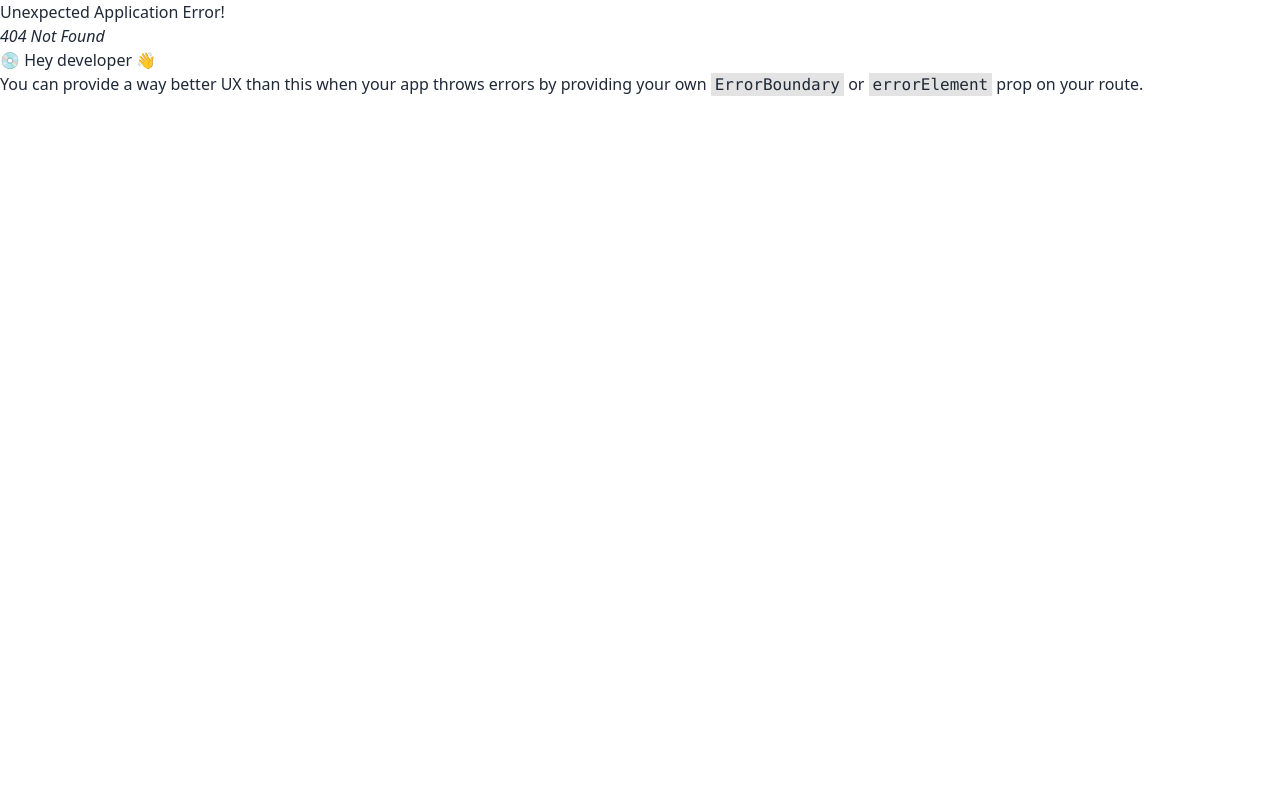
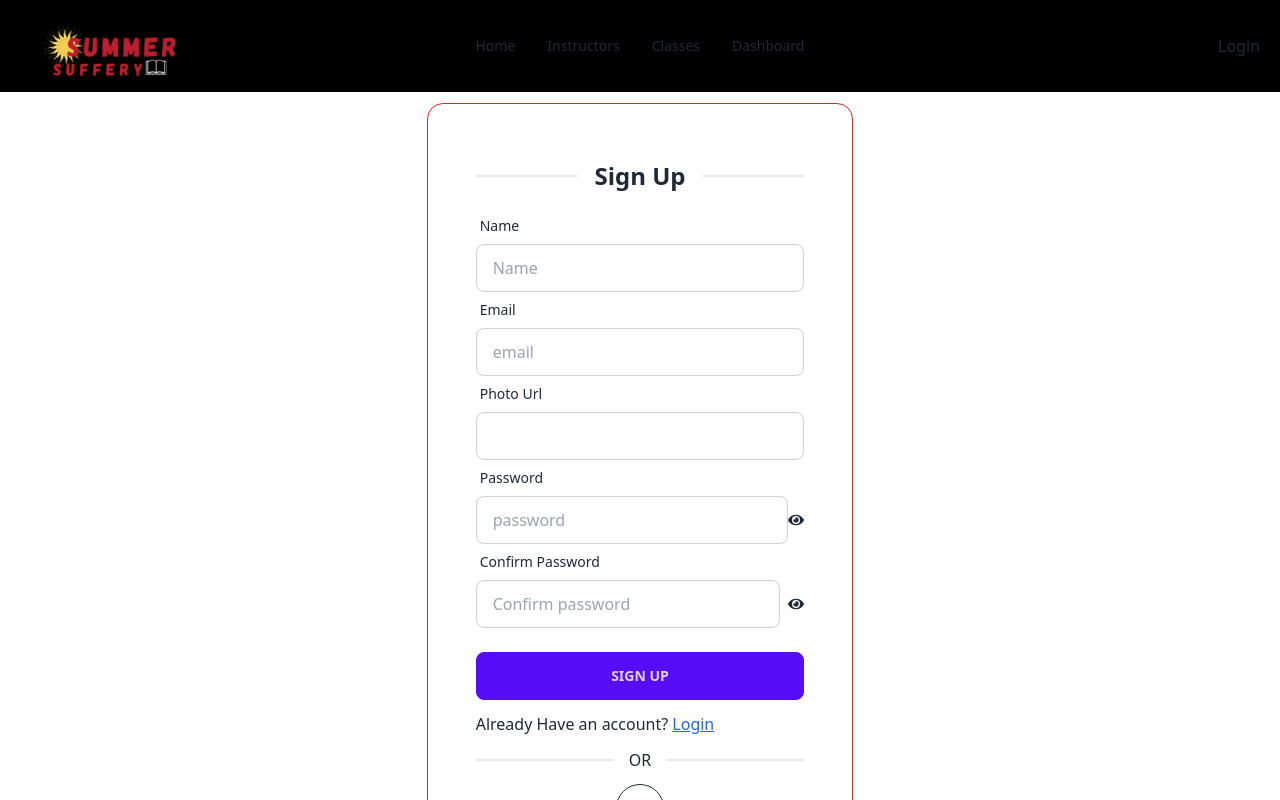
Before and after one commit to toufiqulislamtanmoy/summer-suffery-client, a React (Vite) app: page /signup in a window 1280 px wide. Before the commit this address had no page. Shown: the top 800 px of the page. Built offline with nearby package versions, Linux system fonts and the light colour scheme.

Commit message:
login and signup page validation done using react from hook

```diff
--- a/package.json
+++ b/package.json
@@ -15,6 +15,7 @@
     "match-sorter": "^6.3.1",
     "react": "^18.2.0",
     "react-dom": "^18.2.0",
+    "react-hook-form": "^7.44.3",
     "react-icons": "^4.9.0",
     "react-router-dom": "^6.11.2",
     "sort-by": "^1.2.0"
--- a/src/Pages/Login/Login.jsx
+++ b/src/Pages/Login/Login.jsx
@@ -1,8 +1,60 @@
+import { useForm } from "react-hook-form";
+import { Link } from "react-router-dom";
+import { FaEye, FaEyeSlash } from 'react-icons/fa';
+import { useState } from "react";
+import SocialLogin from "../Shared/SocialLogin/SocialLogin";
+const Login = () => {
+    const { register, handleSubmit, reset, formState: { errors } } = useForm();
+    const [showPassword, setShowPassword] = useState(false);
+    const onSubmit = data => {
+        console.log(data)
+    };
+    return (
+        <div className="hero min-h-screen ">
+            <div className="my-36 lg:my-0 hero-content flex-col lg:flex-row-reverse border border-red-600 rounded-2xl glass-bg lg:w-1/3">
+                {/* <div className="w-2/3 ">
+                    <Lottie animationData=""></Lottie>
+                </div> */}
+                <div className="card-body w-full rounded-3xl ">
+                    <div className="divider text-2xl font-bold">Login</div>
+                    <form onSubmit={handleSubmit(onSubmit)}>
 
-const Login = () => {
-    return (
-        <div>
-            Login
+                        <div className="form-control">
+                            <label className="label">
+                                <span className="label-text">Email</span>
+                            </label>
+                            <input type="email" {...register("email", { required: true })}
+                                placeholder="email" className="input input-bordered" />
+
+                            {errors.email && <span className="text-red-500">Email can not be empty</span>}
+                        </div>
+
+                        <div className="form-control">
+                            <label className="label">
+                                <span className="label-text">Password</span>
+                            </label>
+                            <div className="flex gap-2">
+                                <input type={showPassword ? "text" : "password"}
+                                    {...register("password", {
+                                        required: true,
+                                    })} placeholder="password" className="input input-bordered w-full" />
+                                <button type="button" onClick={() => setShowPassword(!showPassword)}>
+                                    {showPassword ? <FaEyeSlash /> : <FaEye />}
+                                </button>
+                            </div>
+                            {errors.password?.type === 'required' && <span className="text-red-500">Password can not be empty</span>}
+                        </div>
+
+                        <div className="form-control mt-6">
+                            <button className="btn btn-primary">Login</button>
+                        </div>
+
+                        <p className="mt-3 space-x-2">Already Have an account? <Link className="text-blue-600 underline" to="/signup">Sign Up</Link></p>
+
+                        <SocialLogin/>
+                    </form>
+                </div>
+            </div>
         </div>
     );
 };
--- /dev/null
+++ b/src/Pages/Shared/SocialLogin/SocialLogin.jsx
@@ -0,0 +1,16 @@
+import { FaGoogle } from "react-icons/fa";
+
+const SocialLogin = () => {
+    return (
+        <div>
+        <div className="divider">OR</div>
+        <div className="text-center ">
+            <button className="btn btn-outline btn-circle hover:bg-gray-400">
+                <FaGoogle/>
+            </button>
+        </div>
+    </div>
+    );
+};
+
+export default SocialLogin;
--- a/src/Pages/Signup/Signup.jsx
+++ b/src/Pages/Signup/Signup.jsx
@@ -1,8 +1,106 @@
+import { useState } from "react";
+import { useForm } from "react-hook-form";
+import { Link } from "react-router-dom";
+import SocialLogin from "../Shared/SocialLogin/SocialLogin";
+import { FaEye, FaEyeSlash } from "react-icons/fa";
+
 
 const Signup = () => {
+    const { register, handleSubmit, reset, watch, formState: { errors } } = useForm();
+    const [showPassword, setShowPassword] = useState(false);
+    const [showCnfPassword, setShowCnfPassword] = useState(false);
+    const password = watch("password");
+    const onSubmit = data => {
+        console.log(data)
+    };
     return (
-        <div>
-            Sign up
+        <div className="hero min-h-screen ">
+            <div className="my-36 lg:my-0 hero-content flex-col lg:flex-row-reverse border border-red-600 rounded-2xl glass-bg lg:w-1/3">
+                {/* <div className="w-2/3 ">
+                    <Lottie animationData=""></Lottie>
+                </div> */}
+                <div className="card-body w-full rounded-3xl ">
+                    <div className="divider text-2xl font-bold">Sign Up</div>
+                    <form onSubmit={handleSubmit(onSubmit)}>
+                        <div className="form-control">
+                            <label className="label">
+                                <span className="label-text">Name</span>
+                            </label>
+                            <input type="text" {...register("name", { required: true })} placeholder="Name" className="input input-bordered" />
+                            {errors.name && <span className="text-red-500">This field is required</span>}
+                        </div>
+                        <div className="form-control">
+                            <label className="label">
+                                <span className="label-text">Email</span>
+                            </label>
+                            <input type="email" {...register("email", { required: true })} placeholder="email" className="input input-bordered" />
+                            {errors.email && <span className="text-red-500">This field is required</span>}
+                        </div>
+                        <div className="form-control">
+                            <label className="label">
+                                <span className="label-text">Photo Url</span>
+                            </label>
+                            <input type="text" {...register("photoUrl", { required: true })} className="input input-bordered " />
+                            {errors.photoUrl && <span className="text-red-500">This field is required</span>}
+                        </div>
+                        <div className="form-control">
+                            <label className="label">
+                                <span className="label-text">Password</span>
+                            </label>
+                            <div className="flex g-2">
+                                <input type={showPassword ? "text" : "password"} {...register("password", {
+                                    required: true,
+                                    minLength: 6,
+                                    pattern: /^(?=.*[A-Z])(?=.*[a-z])(?=.*\d)(?=.*[!@#$%^&*()\-=_+{};':"\\|,.<>/?]).+$/
+                                })} placeholder="password" className="input input-bordered w-full" />
+
+
+                                <button type="button" onClick={() => setShowPassword(!showPassword)}>
+                                    {showPassword ? <FaEyeSlash /> : <FaEye />}
+                                </button>
+                            </div>
+
+
+                            {errors.password?.type === 'minLength' && <p className="text-red-500">Password Must be 6 Charecter Long</p>}
+                            {errors.password?.type === 'pattern' && <p className="text-red-500">Password must have one uppercase lowercase symbol and number</p>}
+                            {errors.password?.type === 'required' && <span className="text-red-500">This field is required</span>}
+
+                        </div>
+                        <div className="form-control">
+                            <label className="label">
+                                <span className="label-text">Confirm Password</span>
+                            </label>
+
+
+                            <div className="flex gap-2">
+                                <input type={showCnfPassword ? "text" : "password"} {...register("confirmPassword", {
+                                    required: true,
+                                    validate: value => value === password || "Passwords do not match"
+                                })} placeholder="Confirm password" className="input input-bordered w-full" />
+
+
+                                <button type="button" onClick={() => setShowCnfPassword(!showCnfPassword)}>
+                                    {showCnfPassword ? <FaEyeSlash /> : <FaEye />}
+                                </button>
+
+                            </div>
+
+
+                            {errors.confirmPassword?.type === 'required' && <span className="text-red-500">This field is required</span>}
+                            {errors.confirmPassword?.type === 'validate' && (
+                                <span className="text-red-500">{errors.confirmPassword.message}</span>
+                            )}
+                        </div>
+
+                        <div className="form-control mt-6">
+                            <button className="btn btn-primary">Sign Up</button>
+                        </div>
+
+                        <p className="mt-3 space-x-2">Already Have an account? <Link className="text-blue-600 underline" to="/login">Login</Link></p>
+                        <SocialLogin />
+                    </form>
+                </div>
+            </div>
         </div>
     );
 };
```
Also changed, not shown: src/Routes/Routes.jsx (+11 -1 lines), 1 other file (tests, documents, lock files or other folders).
